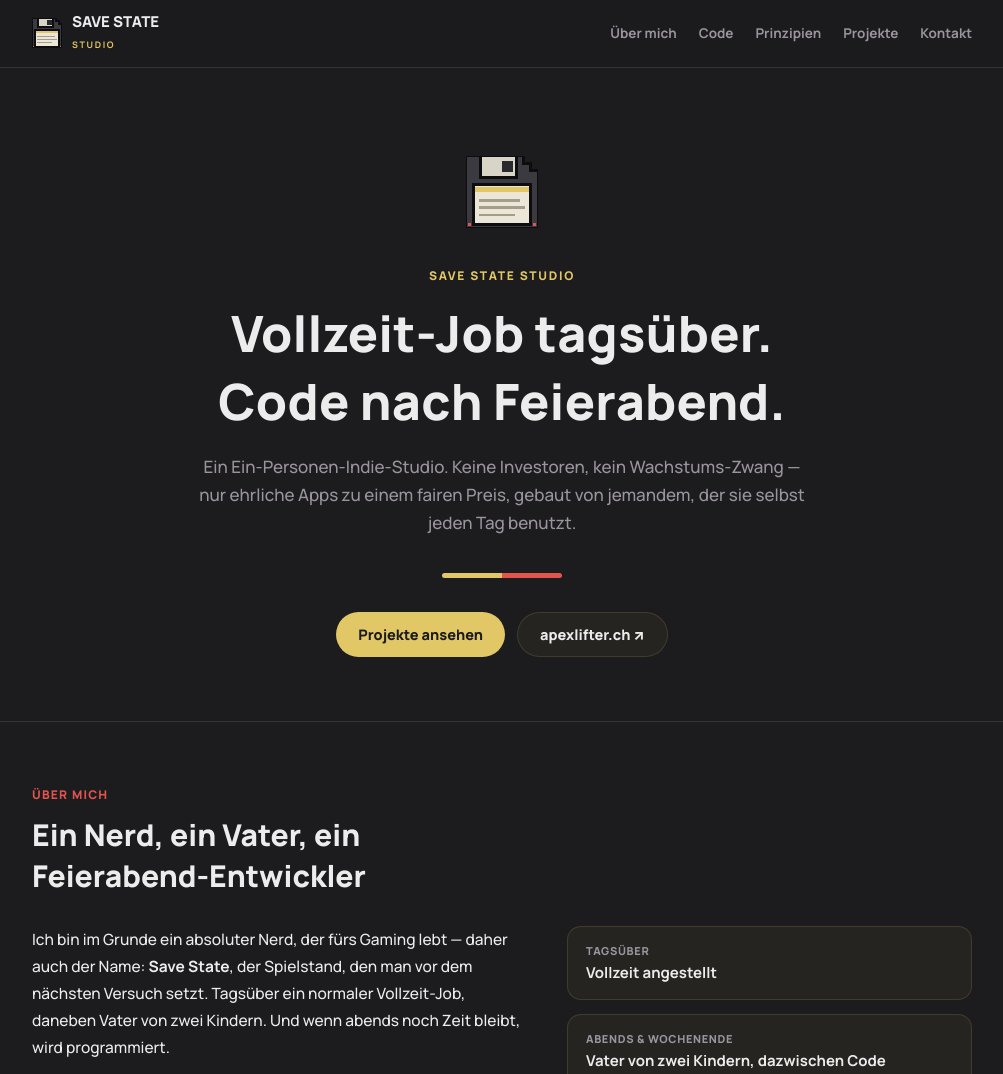
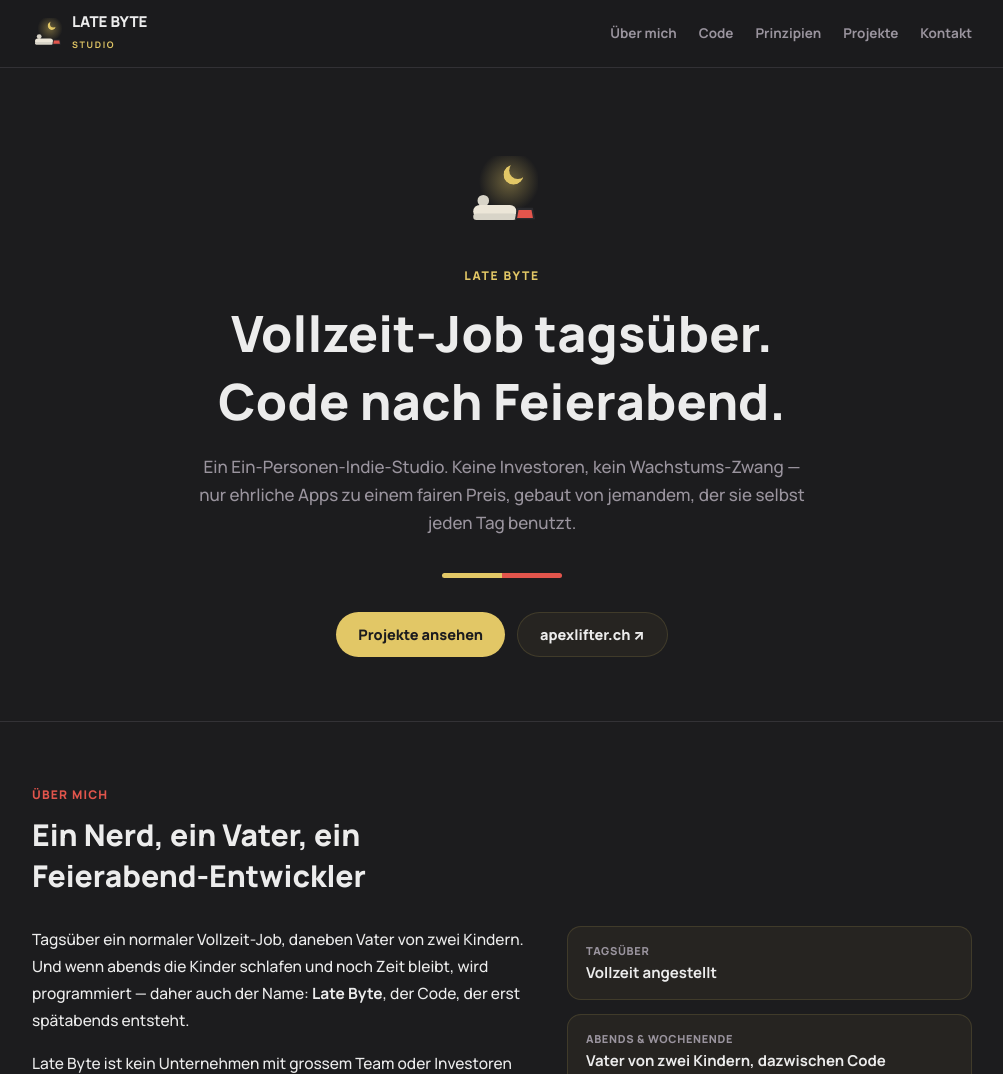
Before and after one commit to Project-Icarus-Tactical/SAVE-STATE-Studio, a plain HTML site: page index.html in a window 1280 px wide. Shown: the top 1074 px of the page, without its empty margins (138-1141 px from the left). Drawn offline with Linux system fonts and the light colour scheme.

Commit message:
Rename Save State Studio to Late Byte, new logo (moon/bed/laptop scene)
New name after the founder wasn't fully happy with "Save State Studio"
and asked for alternatives in the same vein (Feierabend/Nerd-Dad/
No-Bullshit/Indie-Dev). Checked several candidates via web search and
domain lookups before landing on Late Byte: rejected "Lullaby Logic"
(an active LLC with the exact same name) and "Lullaby Byte"/"LullaByte"
(a live Google Play app), also avoided "Night Shift Studio", "Moonshift"
and "Moon Studios" (all real, existing studios/products with very
similar names or taglines). Late Byte's domain (latebyte.ch) is free
with only a loose, different-category collision found.

Replaced the 8-bit pixel-art floppy disk icon entirely with a new scene
per the founder's own concept: a moon, a child asleep in bed, and a
parent still coding at a glowing laptop - gold moonlight over the child,
red screen-glow over the parent, tying both brand accent colors into
the narrative. All three logo SVGs (icon-only, logo-full, logo-footer)
and index.html's three inline copies (nav, hero, footer) updated, plus
the "Uber mich" name-origin copy and the contact email domain
(savestate.ch -> latebyte.ch).

CLAUDE.md keeps the full retired-name design history (why the floppy
disk looked the way it did, the Vecteezy stock-art caution, several
rejected 3D/blueprint directions) clearly marked as historical, and
documents the new scene's construction plus a real bug hit while
building it (a subtractive same-color circle for the moon's crescent
painted a flat patch over the ambient glow instead of letting it show
through - fixed with a proper SVG mask instead).

Known gap: the separate SAVE-STATE-social repo (LinkedIn/Instagram kit)
still carries the old name and floppy-disk icon - not regenerated as
part of this rename.

Co-Authored-By: Claude Sonnet 5 <noreply@anthropic.com>

```diff
--- a/index.html
+++ b/index.html
@@ -3,8 +3,8 @@
 <head>
 <meta charset="utf-8">
 <meta name="viewport" content="width=device-width, initial-scale=1">
-<title>Save State Studio</title>
-<meta name="description" content="Ein-Personen-Indie-Studio hinter Apex Lifter. Vollzeit-Job tagsüber, Code nach Feierabend — ehrliche Apps zu einem fairen Preis, ohne Ads, ohne Bullshit.">
+<title>Late Byte</title>
+<meta name="description" content="Late Byte ist das Ein-Personen-Indie-Studio hinter Apex Lifter. Vollzeit-Job tagsüber, Code nach Feierabend — ehrliche Apps zu einem fairen Preis, ohne Ads, ohne Bullshit.">
 <link rel="preconnect" href="https://fonts.googleapis.com">
 <link href="https://fonts.googleapis.com/css2?family=Manrope:wght@500;600;700;800&display=swap" rel="stylesheet">
 <style>
@@ -185,22 +185,27 @@
 <header class="site-nav">
   <div class="wrap">
     <a class="brand-lockup" href="#top">
-      <svg width="30" height="30" viewBox="0 0 80 80" xmlns="http://www.w3.org/2000/svg">
-        <g stroke="#0d0d0f" stroke-linejoin="miter" shape-rendering="crispEdges">
-          <path d="M 0,0 L 64,0 L 64,8 L 72,8 L 72,16 L 80,16 L 80,80 L 0,80 Z" fill="#3a3a40" stroke-width="3"/>
-          <rect x="16" y="0" width="40" height="24" fill="#d8d4c8" stroke-width="3"/>
-          <rect x="40" y="6" width="12" height="12" fill="#2a2a2e" stroke-width="0"/>
-          <rect x="8" y="32" width="64" height="44" fill="#ece6d8" stroke-width="3"/>
-          <rect x="10" y="34" width="60" height="6" fill="#E2C766" stroke="none"/>
-          <rect x="14" y="48" width="46" height="3" fill="#a39d8c" stroke="none"/>
-          <rect x="14" y="56" width="52" height="3" fill="#a39d8c" stroke="none"/>
-          <rect x="14" y="64" width="40" height="3" fill="#a39d8c" stroke="none"/>
-          <rect x="2" y="74" width="4" height="4" fill="#E2554C" stroke="none"/>
-          <rect x="74" y="74" width="4" height="4" fill="#E2554C" stroke="none"/>
-        </g>
+      <svg width="30" height="30" viewBox="0 0 100 100" xmlns="http://www.w3.org/2000/svg">
+        <defs>
+          <radialGradient id="navGoldGlow" cx="50%" cy="50%" r="50%">
+            <stop offset="0%" stop-color="#E2C766" stop-opacity="0.4"/>
+            <stop offset="100%" stop-color="#E2C766" stop-opacity="0"/>
+          </radialGradient>
+          <mask id="navMoonMask">
+            <circle cx="66" cy="26" r="14" fill="white"/>
+            <circle cx="72" cy="20" r="12" fill="black"/>
+          </mask>
+        </defs>
+        <circle cx="60" cy="35" r="42" fill="url(#navGoldGlow)"/>
+        <circle cx="66" cy="26" r="14" fill="#E2C766" mask="url(#navMoonMask)"/>
+        <circle cx="24" cy="62" r="8" fill="#d8d4c8"/>
+        <rect x="10" y="68" width="60" height="18" rx="9" fill="#ece6d8"/>
+        <rect x="10" y="80" width="60" height="9" rx="4.5" fill="#d8d4c8"/>
+        <path d="M 68 88 L 71 72 L 93 72 L 96 88 Z" fill="#2a2a2e"/>
+        <path d="M 71 86 L 73 75 L 91 75 L 93 86 Z" fill="#E2554C"/>
       </svg>
       <span>
-        <span class="word" style="display:block;">SAVE STATE</span>
+        <span class="word" style="display:block;">LATE BYTE</span>
         <span class="sub">STUDIO</span>
       </span>
     </a>
@@ -217,22 +222,27 @@
 <div id="top"></div>
 <div class="hero wrap">
   <div class="icon-wrap">
-    <svg width="72" height="72" viewBox="0 0 80 80" xmlns="http://www.w3.org/2000/svg">
-      <g stroke="#0d0d0f" stroke-linejoin="miter" shape-rendering="crispEdges">
-        <path d="M 0,0 L 64,0 L 64,8 L 72,8 L 72,16 L 80,16 L 80,80 L 0,80 Z" fill="#3a3a40" stroke-width="3"/>
-        <rect x="16" y="0" width="40" height="24" fill="#d8d4c8" stroke-width="3"/>
-        <rect x="40" y="6" width="12" height="12" fill="#2a2a2e" stroke-width="0"/>
-        <rect x="8" y="32" width="64" height="44" fill="#ece6d8" stroke-width="3"/>
-        <rect x="10" y="34" width="60" height="6" fill="#E2C766" stroke="none"/>
-        <rect x="14" y="48" width="46" height="3" fill="#a39d8c" stroke="none"/>
-        <rect x="14" y="56" width="52" height="3" fill="#a39d8c" stroke="none"/>
-        <rect x="14" y="64" width="40" height="3" fill="#a39d8c" stroke="none"/>
-        <rect x="2" y="74" width="4" height="4" fill="#E2554C" stroke="none"/>
-        <rect x="74" y="74" width="4" height="4" fill="#E2554C" stroke="none"/>
-      </g>
+    <svg width="72" height="72" viewBox="0 0 100 100" xmlns="http://www.w3.org/2000/svg">
+      <defs>
+        <radialGradient id="heroGoldGlow" cx="50%" cy="50%" r="50%">
+          <stop offset="0%" stop-color="#E2C766" stop-opacity="0.4"/>
+          <stop offset="100%" stop-color="#E2C766" stop-opacity="0"/>
+        </radialGradient>
+        <mask id="heroMoonMask">
+          <circle cx="66" cy="26" r="14" fill="white"/>
+          <circle cx="72" cy="20" r="12" fill="black"/>
+        </mask>
+      </defs>
+      <circle cx="60" cy="35" r="42" fill="url(#heroGoldGlow)"/>
+      <circle cx="66" cy="26" r="14" fill="#E2C766" mask="url(#heroMoonMask)"/>
+      <circle cx="24" cy="62" r="8" fill="#d8d4c8"/>
+      <rect x="10" y="68" width="60" height="18" rx="9" fill="#ece6d8"/>
+      <rect x="10" y="80" width="60" height="9" rx="4.5" fill="#d8d4c8"/>
+      <path d="M 68 88 L 71 72 L 93 72 L 96 88 Z" fill="#2a2a2e"/>
+      <path d="M 71 86 L 73 75 L 91 75 L 93 86 Z" fill="#E2554C"/>
     </svg>
   </div>
-  <span class="eyebrow">Save State Studio</span>
+  <span class="eyebrow">Late Byte</span>
   <h1 class="title">Vollzeit-Job tagsüber.<br>Code nach Feierabend.</h1>
   <p class="lede">Ein Ein-Personen-Indie-Studio. Keine Investoren, kein Wachstums-Zwang — nur ehrliche Apps zu einem fairen Preis, gebaut von jemandem, der sie selbst jeden Tag benutzt.</p>
   <div class="accent-bar center"></div>
@@ -250,14 +260,14 @@
     </div>
     <div class="about-grid">
       <div>
-        <p>Ich bin im Grunde ein absoluter Nerd, der fürs Gaming lebt — daher auch der Name: <strong>Save State</strong>, der Spielstand, den man vor dem nächsten Versuch setzt. Tagsüber ein normaler Vollzeit-Job, daneben Vater von zwei Kindern. Und wenn abends noch Zeit bleibt, wird programmiert.</p>
-        <p>Save State Studio ist kein Unternehmen mit grossem Team oder Investoren im Rücken. Es ist der Rahmen, unter dem meine eigenen Apps entstehen — Dinge, die mir selbst gefehlt haben, gebaut in der Zeit, die zwischen Job und Familie übrig bleibt.</p>
+        <p>Tagsüber ein normaler Vollzeit-Job, daneben Vater von zwei Kindern. Und wenn abends die Kinder schlafen und noch Zeit bleibt, wird programmiert — daher auch der Name: <strong>Late Byte</strong>, der Code, der erst spätabends entsteht.</p>
+        <p>Late Byte ist kein Unternehmen mit grossem Team oder Investoren im Rücken. Es ist der Rahmen, unter dem meine eigenen Apps entstehen — Dinge, die mir selbst gefehlt haben, gebaut in der Zeit, die zwischen Job und Familie übrig bleibt.</p>
         <p>Kein Wachstums-Zwang, kein Marketing-Gerede. Nur Software, die ich selbst jeden Tag benutze, zu einem Preis, den ich auch als Kunde fair fände.</p>
       </div>
       <div class="facts">
         <div class="fact"><div class="fact-label">Tagsüber</div><div class="fact-value">Vollzeit angestellt</div></div>
         <div class="fact"><div class="fact-label">Abends &amp; Wochenende</div><div class="fact-value">Vater von zwei Kindern, dazwischen Code</div></div>
-        <div class="fact"><div class="fact-label">Herkunft des Namens</div><div class="fact-value">Save State — der Spielstand vorm nächsten Versuch</div></div>
+        <div class="fact"><div class="fact-label">Herkunft des Namens</div><div class="fact-value">Late Byte — der Code, der erst spätabends entsteht</div></div>
       </div>
     </div>
   </div>
@@ -405,27 +415,32 @@
 <footer class="site-footer" id="contact">
   <div class="wrap">
     <a class="brand-lockup" href="#top" style="justify-content:center;">
-      <svg width="26" height="26" viewBox="0 0 80 80" xmlns="http://www.w3.org/2000/svg">
-        <g stroke="#0d0d0f" stroke-linejoin="miter" shape-rendering="crispEdges">
-          <path d="M 0,0 L 64,0 L 64,8 L 72,8 L 72,16 L 80,16 L 80,80 L 0,80 Z" fill="#3a3a40" stroke-width="3"/>
-          <rect x="16" y="0" width="40" height="24" fill="#d8d4c8" stroke-width="3"/>
-          <rect x="40" y="6" width="12" height="12" fill="#2a2a2e" stroke-width="0"/>
-          <rect x="8" y="32" width="64" height="44" fill="#ece6d8" stroke-width="3"/>
-          <rect x="10" y="34" width="60" height="6" fill="#E2C766" stroke="none"/>
-          <rect x="14" y="48" width="46" height="3" fill="#a39d8c" stroke="none"/>
-          <rect x="14" y="56" width="52" height="3" fill="#a39d8c" stroke="none"/>
-          <rect x="14" y="64" width="40" height="3" fill="#a39d8c" stroke="none"/>
-          <rect x="2" y="74" width="4" height="4" fill="#E2554C" stroke="none"/>
-          <rect x="74" y="74" width="4" height="4" fill="#E2554C" stroke="none"/>
-        </g>
+      <svg width="26" height="26" viewBox="0 0 100 100" xmlns="http://www.w3.org/2000/svg">
+        <defs>
+          <radialGradient id="footerGoldGlow" cx="50%" cy="50%" r="50%">
+            <stop offset="0%" stop-color="#E2C766" stop-opacity="0.4"/>
+            <stop offset="100%" stop-color="#E2C766" stop-opacity="0"/>
+          </radialGradient>
+          <mask id="footerMoonMask">
+            <circle cx="66" cy="26" r="14" fill="white"/>
+            <circle cx="72" cy="20" r="12" fill="black"/>
+          </mask>
+        </defs>
+        <circle cx="60" cy="35" r="42" fill="url(#footerGoldGlow)"/>
+        <circle cx="66" cy="26" r="14" fill="#E2C766" mask="url(#footerMoonMask)"/>
+        <circle cx="24" cy="62" r="8" fill="#d8d4c8"/>
+        <rect x="10" y="68" width="60" height="18" rx="9" fill="#ece6d8"/>
+        <rect x="10" y="80" width="60" height="9" rx="4.5" fill="#d8d4c8"/>
+        <path d="M 68 88 L 71 72 L 93 72 L 96 88 Z" fill="#2a2a2e"/>
+        <path d="M 71 86 L 73 75 L 91 75 L 93 86 Z" fill="#E2554C"/>
       </svg>
       <span>
-        <span class="word" style="display:block;">SAVE STATE</span>
+        <span class="word" style="display:block;">LATE BYTE</span>
         <span class="sub">STUDIO</span>
       </span>
     </a>
-    <p class="contact">Fragen, Feedback, oder einfach Hallo sagen: <a href="mailto:info@savestate.ch">info@savestate.ch</a></p>
-    <p class="fine">© 2026 Save State Studio · Erstes Projekt: <a href="https://apexlifter.ch">Apex Lifter</a></p>
+    <p class="contact">Fragen, Feedback, oder einfach Hallo sagen: <a href="mailto:info@latebyte.ch">info@latebyte.ch</a></p>
+    <p class="fine">© 2026 Late Byte · Erstes Projekt: <a href="https://apexlifter.ch">Apex Lifter</a></p>
   </div>
 </footer>
 
```
Also changed, not shown: assets/logo/preview.html (+9 -34 lines), assets/logo/icon-only.svg, assets/logo/logo-footer.svg, assets/logo/logo-full.svg, 2 other files.
